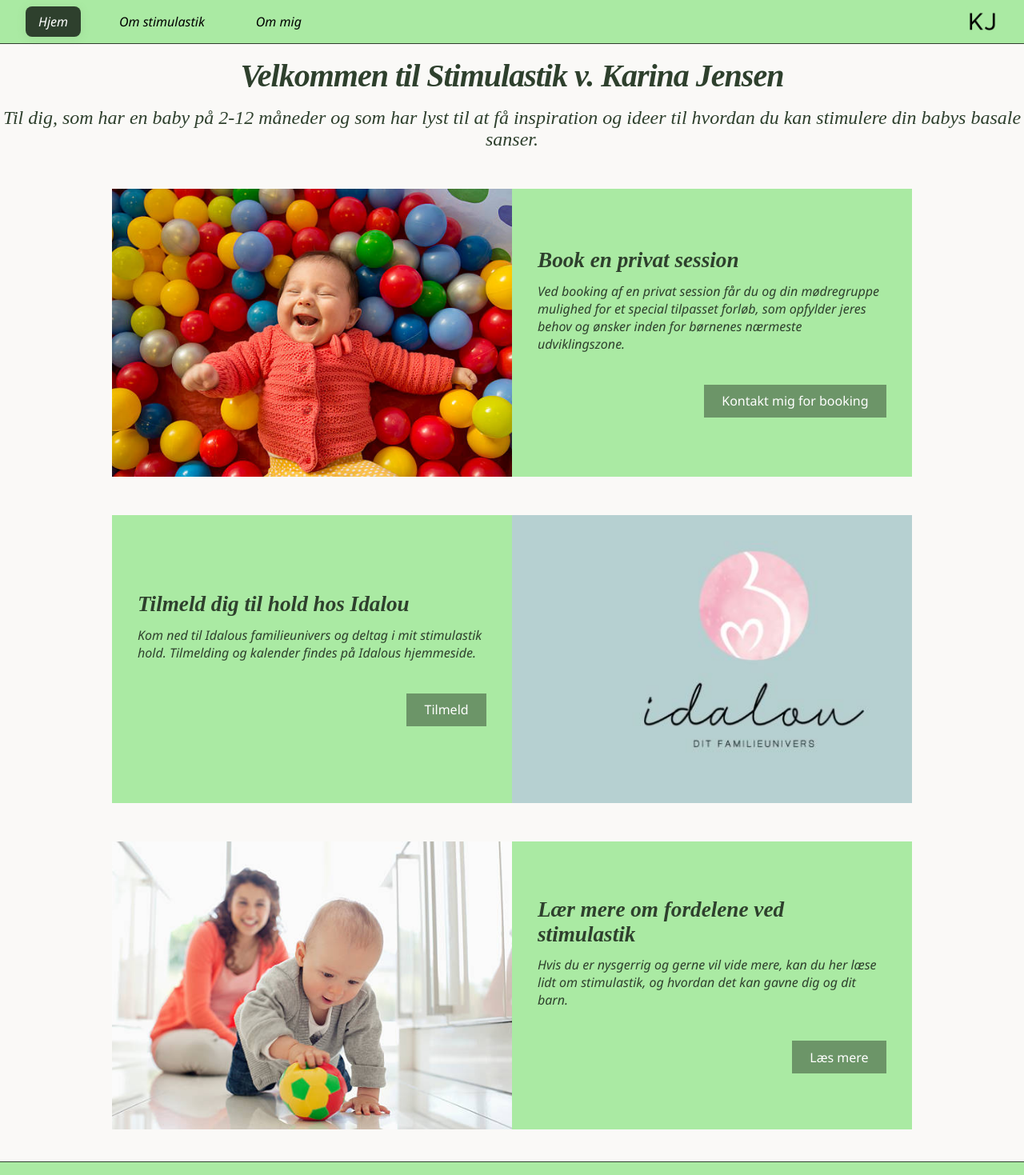
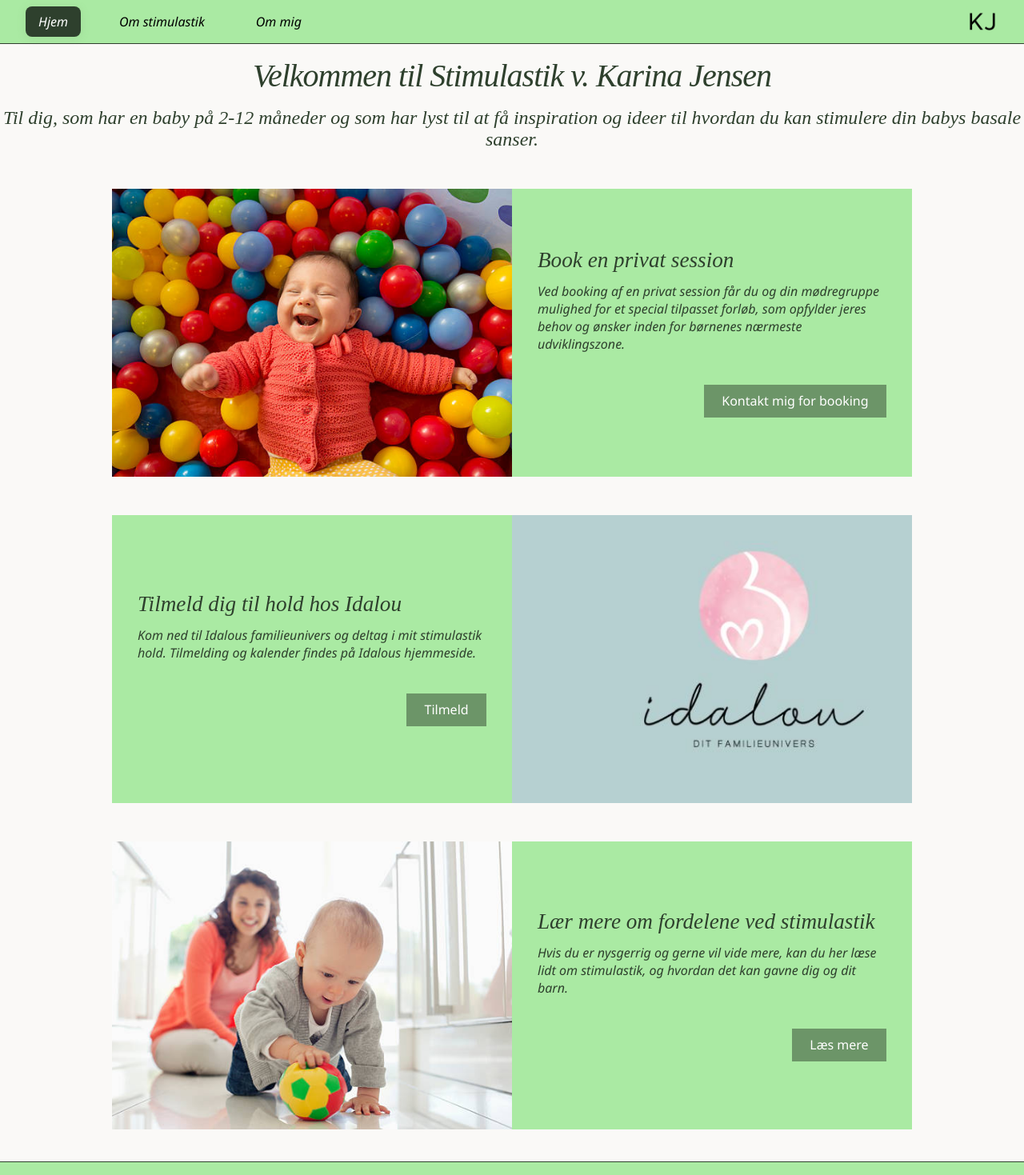
Before and after one commit to SebSeneca/StimulastikWeb, a Vue app in the folder stimulastik-web/: page / in a window 1280 px wide. Shown: the top 1469 px of the page at 80% size. Built offline with nearby package versions, Linux system fonts and the light colour scheme.

Commit message:
Reduced text font weight

```diff
--- a/stimulastik-web/src/App.vue
+++ b/stimulastik-web/src/App.vue
@@ -146,7 +146,7 @@ function handleLogoAnimationEnd() {
   text-decoration: none;
   margin-right: 2rem;
   font-size: 1rem;
-  font-weight: 500;
+  font-weight: 400;
   border-radius: 0.5rem;
   padding: 0.5rem 1rem;
   transition:
@@ -173,6 +173,7 @@ function handleLogoAnimationEnd() {
   height: 40px;
   width: auto;
   display: block;
+  cursor: pointer;
 }
 
 .main-content {
--- a/stimulastik-web/src/assets/base.css
+++ b/stimulastik-web/src/assets/base.css
@@ -51,7 +51,7 @@ h6 {
 
 .base-title {
   font-size: 2.5rem;
-  font-weight: 700;
+  font-weight: 500;
   margin-bottom: 1rem;
   color: var(--stimulastik-secondary);
   letter-spacing: -1px;
@@ -60,7 +60,7 @@ h6 {
 
 .base-subheader {
   font-size: 1.5rem;
-  font-weight: 500;
+  font-weight: 400;
   color: var(--stimulastik-secondary);
   text-align: center;
   margin-bottom: 1.5rem;
--- a/stimulastik-web/src/components/InfoSection.vue
+++ b/stimulastik-web/src/components/InfoSection.vue
@@ -61,6 +61,7 @@ defineProps<{
 }
 .info-section-header {
   font-size: 1.7rem;
+  font-weight: 500;
   margin-bottom: 0.7rem;
   color: var(--stimulastik-secondary);
   font-family: Gabriola, serif;
@@ -70,6 +71,7 @@ defineProps<{
 }
 .info-section-body {
   font-size: 1rem;
+  font-weight: 350;
   margin: 0;
   color: var(--stimulastik-secondary);
 }
@@ -81,7 +83,7 @@ defineProps<{
   padding: 0.6rem 1.4rem;
   margin-top: 1rem;
   font-size: 1rem;
-  font-weight: 350;
+  font-weight: 300;
   font-family: 'Segoe UI', Inter, Arial, sans-serif;
   cursor: pointer;
   transition: background 0.2s;
```
